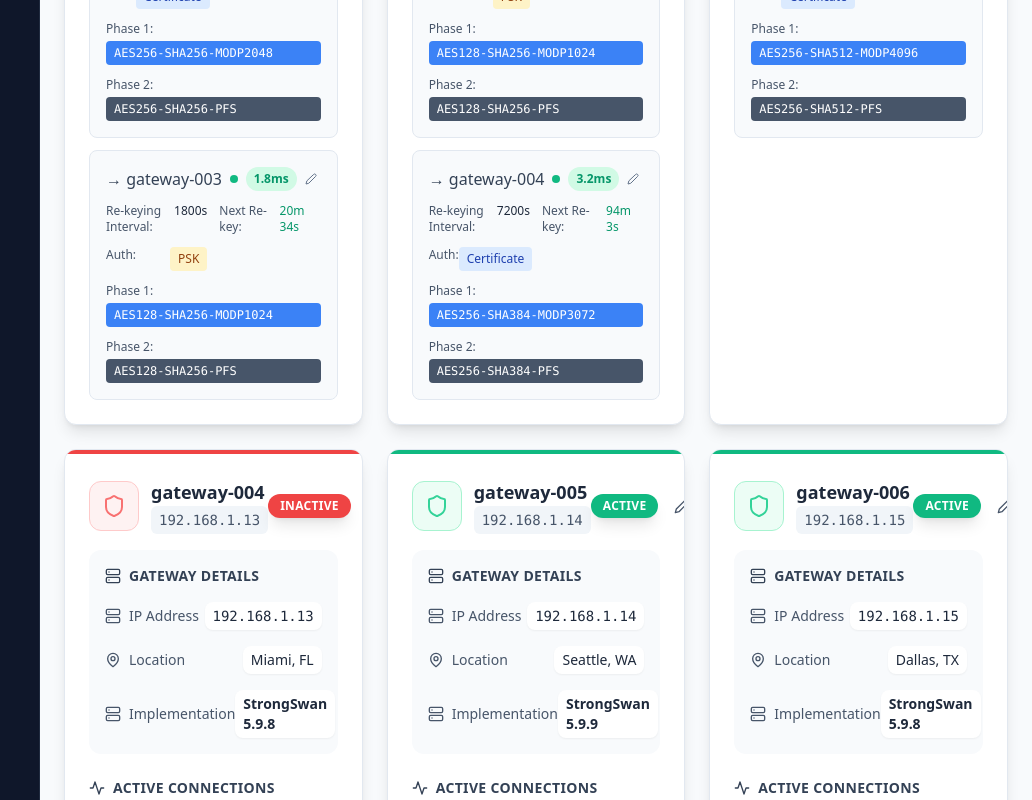
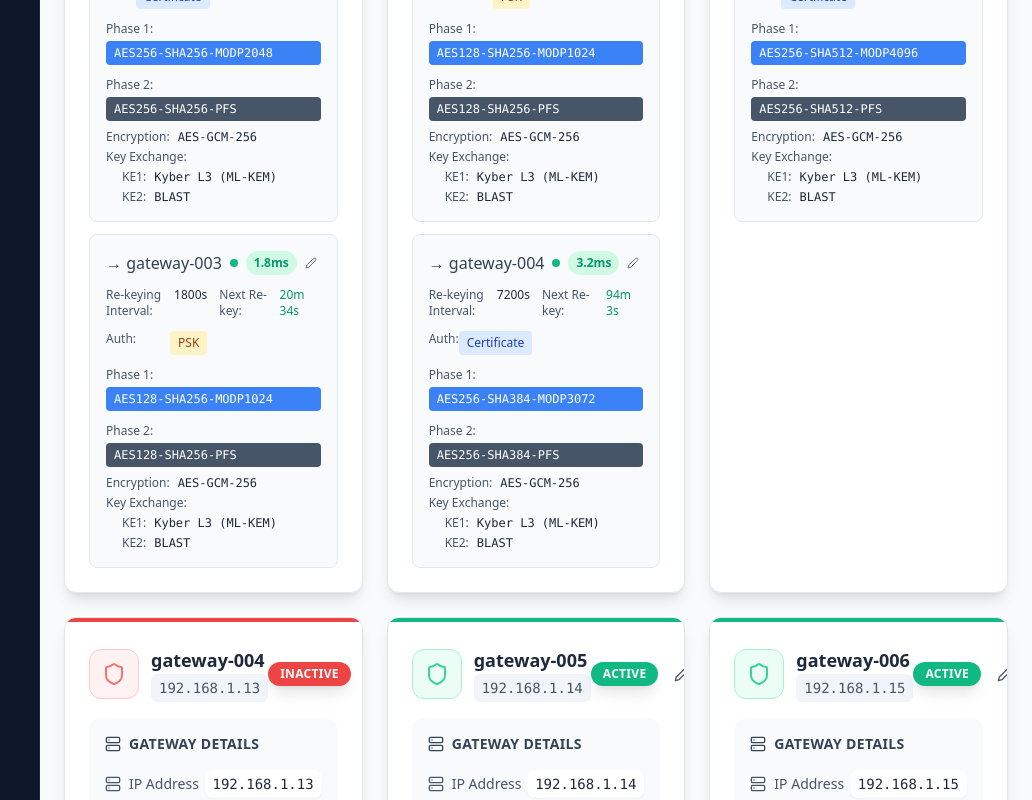
Before and after one commit to Grego22/design001, a React (Vite) app: page / in a window 1280 px wide. Shown: the part 1600-2400 px from the top of the page, without its empty margins (248-1280 px from the left). Built offline with nearby package versions, Linux system fonts and the light colour scheme.

Commit message:
Add Phase 2 encryption and key exchange details

```diff
--- a/src/components/EndpointCard.tsx
+++ b/src/components/EndpointCard.tsx
@@ -300,6 +300,23 @@ const EndpointCard: React.FC<EndpointCardProps> = ({ endpoint, onEndpointChange
                       <div className="font-mono text-xs bg-slate-600 text-white px-2 py-1 rounded">
                         {conn.phase2Algorithm || endpoint.phase2Algorithm}
                       </div>
+                     <div className="mt-2 space-y-1">
+                       <div className="text-xs">
+                         <span className="text-slate-600">Encryption:</span>
+                         <span className="ml-2 font-mono text-slate-800">AES-GCM-256</span>
+                       </div>
+                       <div className="text-xs">
+                         <span className="text-slate-600">Key Exchange:</span>
+                       </div>
+                       <div className="text-xs ml-4">
+                         <span className="text-slate-600">KE1:</span>
+                         <span className="ml-2 font-mono text-slate-800">Kyber L3 (ML-KEM)</span>
+                       </div>
+                       <div className="text-xs ml-4">
+                         <span className="text-slate-600">KE2:</span>
+                         <span className="ml-2 font-mono text-slate-800">BLAST</span>
+                       </div>
+                     </div>
                     </div>
                   </div>
                 )}
```
